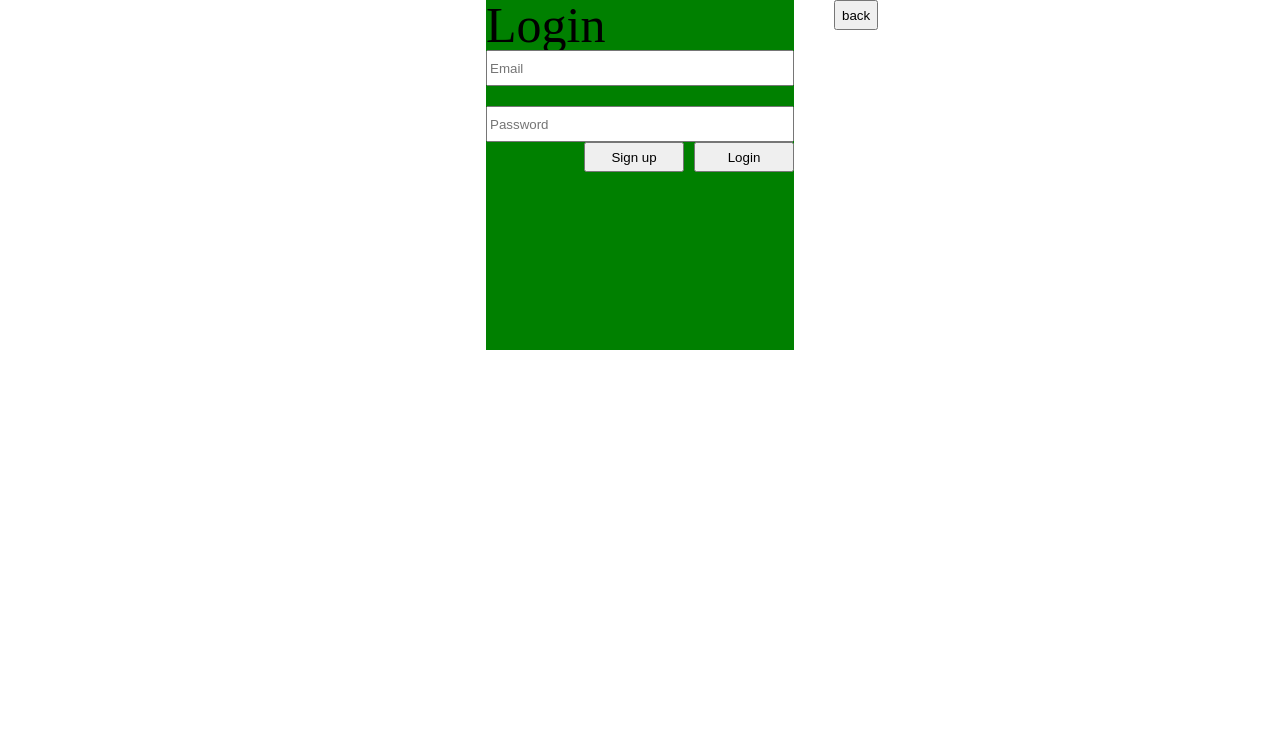
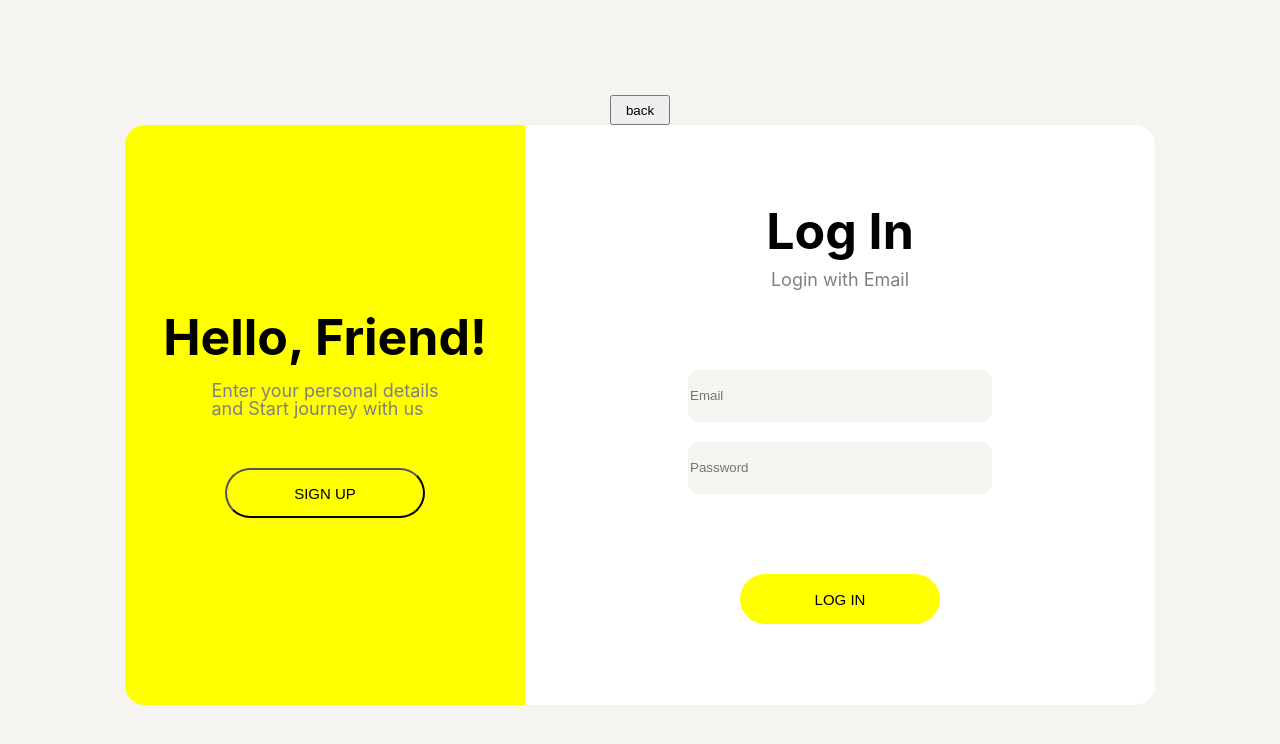
Before and after one commit to HBeom00/-_8-, a React (Vite) app: page /login in a window 1280 px wide. Shown: the top 744 px of the page. Built offline with nearby package versions, Linux system fonts and the light colour scheme; no server answers.

Commit message:
Update:signin css 90%완료.

```diff
--- a/package.json
+++ b/package.json
@@ -11,6 +11,7 @@
   },
   "dependencies": {
     "@supabase/supabase-js": "^2.45.2",
+    "lucide-react": "^0.438.0",
     "react": "^18.3.1",
     "react-dom": "^18.3.1",
     "react-router-dom": "^6.26.1",
--- a/src/GlobalStyles.jsx
+++ b/src/GlobalStyles.jsx
@@ -9,9 +9,7 @@ html{
 body{
     width: 100%;
     /* height: 100%; */
-    display: flex;
-    justify-content: center;
-    align-items: center;
+
 }
 `;
 export default GlobalStyles;
--- a/src/layout/ContentBox.jsx
+++ b/src/layout/ContentBox.jsx
@@ -2,7 +2,10 @@ import styled from 'styled-components';
 
 const SyContentBox = styled.div`
   max-width: 1280px;
-  margin: 0 auto;
+  height: 720px;
+  display: flex;
+  align-content: center;
+  justify-content: center;
 `;
 
 const ContentBox = (props) => {
--- /dev/null
+++ b/src/layout/ContentBox2.jsx
@@ -0,0 +1,15 @@
+import styled from 'styled-components';
+
+const SyContentBox2 = styled.div`
+  height: 100vh;
+  display: flex;
+  flex-direction: column;
+  justify-content: center;
+  background-color: #f5f4f1;
+  align-items: center;
+`;
+
+const ContentBox2 = (props) => {
+  return <SyContentBox2>{props.children}</SyContentBox2>;
+};
+export default ContentBox2;
--- a/src/pages/LogIn.jsx
+++ b/src/pages/LogIn.jsx
@@ -4,10 +4,12 @@ import supabase from '../supabaseClient';
 import { useLocation, useNavigate } from 'react-router-dom';
 import { useLoginContext } from '../context/LoginContext';
 
+import ContentBox2 from '../layout/ContentBox2';
+
 const LogIn = () => {
   const navigate = useNavigate();
   const location = useLocation();
-  const{logIn} = useLoginContext();
+  const { logIn } = useLoginContext();
 
   const [info, setInfo] = useState({
     email: '',
@@ -47,12 +49,26 @@ const LogIn = () => {
   }
 
   return (
-    <StPageContainer>
+    <div>
+      <ContentBox2>
+        <GotoBackbutton onClick={() => history.go(-1)}>back</GotoBackbutton>
+        <ContainerBinding>
+          <LeftContainer>
+            <LeftTitleBoxs>
+              <LoginTitle>Hello, Friend!</LoginTitle>
+              <LoginSubTitle>
+                Enter your personal details <br />
+                and Start journey with us
+              </LoginSubTitle>
+            </LeftTitleBoxs>{' '}
+            <LoginSignUpButton onClick={() => navigate('/signup')}>SIGN UP</LoginSignUpButton>
+          </LeftContainer>
+          <RightContainer>
             <LoginContainer>
-        <div>
-          <div>
-            <LoginTitle>Login</LoginTitle>
-          </div>
+              <RightTitleBoxs>
+                <LoginTitle>Log In</LoginTitle>
+                <LoginSubTitle>Login with Email</LoginSubTitle>
+              </RightTitleBoxs>
               <InputBoxs>
                 <LoginInputForId
                   type="text"
@@ -72,70 +88,127 @@ const LogIn = () => {
                 />
               </InputBoxs>
               <ButtonBoxs>
-            <LoginSignUpButton onClick={() => navigate('/signup')}>Sign up</LoginSignUpButton>
                 <LoginButtonn type="button" onClick={handleAddInfo}>
-              Login
+                  LOG IN
                 </LoginButtonn>
               </ButtonBoxs>
+            </LoginContainer>
+          </RightContainer>
+        </ContainerBinding>
+      </ContentBox2>
     </div>
-        <GotoBackbutton onClick={() => history.go(-1)}>back</GotoBackbutton>
-      </LoginContainer>
-    </StPageContainer>
   );
 };
 
 export default LogIn;
 
-const StPageContainer = styled.div`
-  height: 100%;
-  margin: auto;
-  display: flex; /* Flexbox 사용 */
+const GotoBackbutton = styled.button`
+  width: 60px;
+  height: 30px; //나중에 header에 넣어주면 될것같음
 `;
 
-const GotoBackbutton = styled.button`
-  width: 60px;
-  height: 30px;
+const ContainerBinding = styled.div`
+  display: flex;
+`;
+
+const LeftContainer = styled.div`
+  width: 400px;
+  background-color: yellow;
+  display: flex; /* Flexbox 사용 */
+  justify-content: center;
+  flex-direction: column;
+  align-items: center;
+  gap: 50px;
+  border-top-left-radius: 20px;
+  border-bottom-left-radius: 20px;
+`;
+
+const RightContainer = styled.div`
+  width: 630px;
+  height: 580px;
+  display: flex; /* Flexbox 사용 */
+  justify-content: center;
+  background-color: white;
+  border-top-right-radius: 20px;
+  border-bottom-right-radius: 20px;
 `;
 
 const LoginContainer = styled.div`
   display: flex;
-  flex-direction: row;
-  background-color: green;
-  gap: 40px;
-  width: 308px;
-  height: 350px;
+  flex-direction: column;
+  justify-content: space-evenly;
+`;
+
+const LeftTitleBoxs = styled.h1`
+  display: flex;
+  flex-direction: column;
+  align-items: center;
+  gap: 20px;
+`;
+
+const RightTitleBoxs = styled.h1`
+  display: flex;
+  flex-direction: column;
+  align-items: center;
+  gap: 15px;
 `;
 
 const LoginTitle = styled.h1`
   font-size: 50px;
+  font-family: 'SF Pro Display', 'SF Pro Icons', 'Helvetica Neue', 'Helvetica', 'Arial', sans-serif;
+  font-weight: 700;
+`;
+
+const LoginSubTitle = styled.h1`
+  font-size: 18px;
+  color: gray;
+  font-family: 'SF Pro Display', 'SF Pro Icons', 'Helvetica Neue', 'Helvetica', 'Arial', sans-serif;
+  font-weight: 400;
 `;
 
 const InputBoxs = styled.div`
   display: flex;
   flex-direction: column;
   gap: 20px;
+  align-items: center;
 `;
 
 const ButtonBoxs = styled.div`
   display: flex;
   gap: 10px;
   justify-content: flex-end;
+  flex-direction: column;
   width: 308px;
+  align-items: center;
 `;
 
 const LoginInputForId = styled.input`
   width: 300px;
-  height: 30px;
+  height: 50px;
+  border-radius: 10px;
+  background-color: #f5f4f1;
+  border: none;
 `;
+
 const LoginInputForPassWord = styled.input`
   width: 300px;
-  height: 30px;
+  height: 50px;
+  border-radius: 10px;
+  background-color: #f5f4f1;
+  border: none;
 `;
 const LoginSignUpButton = styled.button`
-  width: 100px;
-  height: 30px;
+  width: 200px;
+  height: 50px;
+  border-radius: 50px;
+  font-size: 15px;
+  background-color: transparent;
 `;
 const LoginButtonn = styled.button`
-  width: 100px;
-  height: 30px;
+  width: 200px;
+  height: 50px;
+  border-radius: 50px;
+  font-size: 15px;
+  background-color: yellow;
+  border: none;
 `;
--- a/src/pages/SignUp.jsx
+++ b/src/pages/SignUp.jsx
@@ -53,7 +53,8 @@ const SignUp = () => {
   }
 
   return (
-    <div>
+
+    <StPageContainer>
       <GotoBackbutton onClick={() => history.go(-1)}>back</GotoBackbutton>
       <div
         type="img"
@@ -108,11 +109,15 @@ const SignUp = () => {
           </LoginSignUpButton>
         </ButtonBoxs>
       </LoginContainer>
-    </div>
+    </StPageContainer>
   );
 };
 
 export default SignUp;
+
+const StPageContainer = styled.div`
+  height: 100vh;
+`;
 
 const GotoBackbutton = styled.button`
   width: 60px;
```
Also changed, not shown: 1 other file (tests, documents, lock files or other folders). Lines whose indentation alone changed are shown as unchanged.
